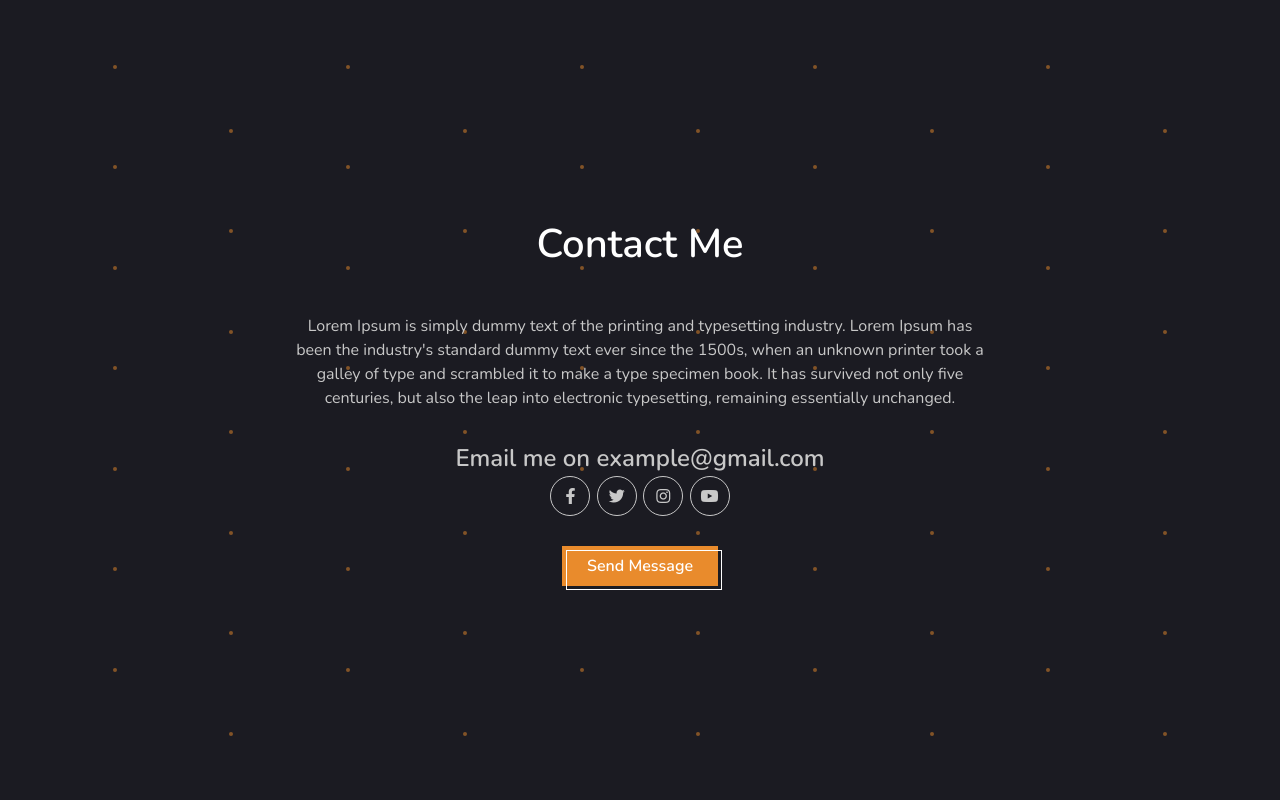
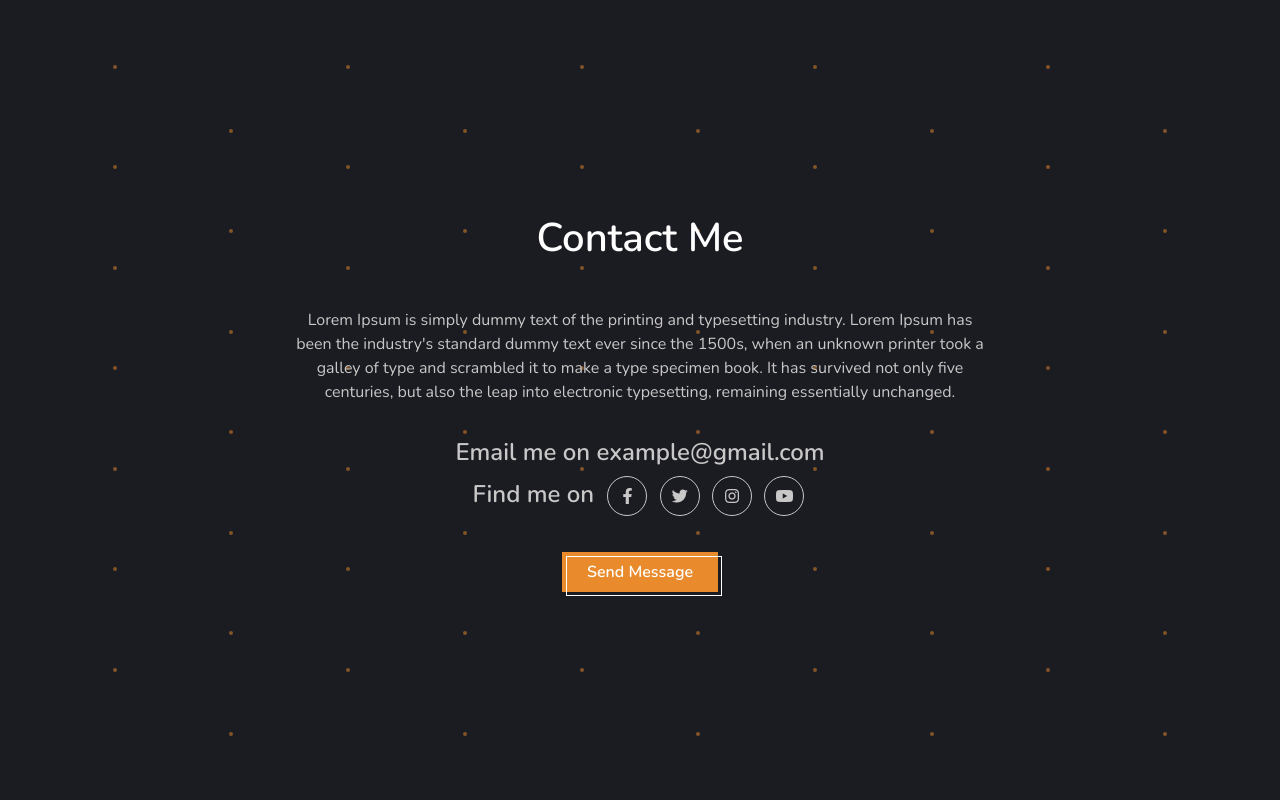
Before and after one commit to debodyuti1/portfolio-1, a PHP site: page / in a window 1280 px wide. Run offline with PHP 8.4, Linux system fonts and the light colour scheme.

Commit message:
contact page 1 complete

```diff
--- a/css/style.css
+++ b/css/style.css
@@ -645,8 +645,9 @@
 
 /* Contact Section */
 
-.contact-section.active{
+.contact-section{
     display: flex;
+    text-align: center;
 }
 
 
@@ -661,7 +662,9 @@
     margin-bottom: 30px;
 
 }
-
+.contact-info-item{
+    margin: 6px 0;
+}
 .contact-info-item p{
     font-size: 24px;
     font-weight: 600;
@@ -682,6 +685,7 @@
     color: var(--white-light);
     border-radius: 50%;
     transition: all 0.3s ease;
+    margin: 0 3px;
 }
 .contact-info-item .social-links a:hover{
     color: var(--main-color);
--- a/index.html
+++ b/index.html
@@ -17,7 +17,7 @@
     <!-- Bg Animation Effect End -->
 
     <!-- About section START -->
-    <section class="about-section hidden ">
+    <section class="about-section hidden">
         <div class="container">
             <div class="row min-vh-100">
                 <div class="about-content">
@@ -186,7 +186,7 @@
 
     <!-- Content Section START -->
 
-<section class="contact-section sec-padding min-vh-100 active">
+<section class="contact-section sec-padding min-vh-100">
     <div class="container">
         <div class="row">
             <div class="section-title">
@@ -202,7 +202,9 @@
                     <p>Email me on <span>example@gmail.com</span></p>
                 </div>
                 <div class="contact-info-item">
+
                     <p class="social-links">
+                        <span>Find me on</span>
                         <a href="#"><i class="fab fa-facebook-f"></i></a>
                         <a href="#"><i class="fab fa-twitter"></i></a>
                         <a href="#"><i class="fab fa-instagram"></i></a>
```
